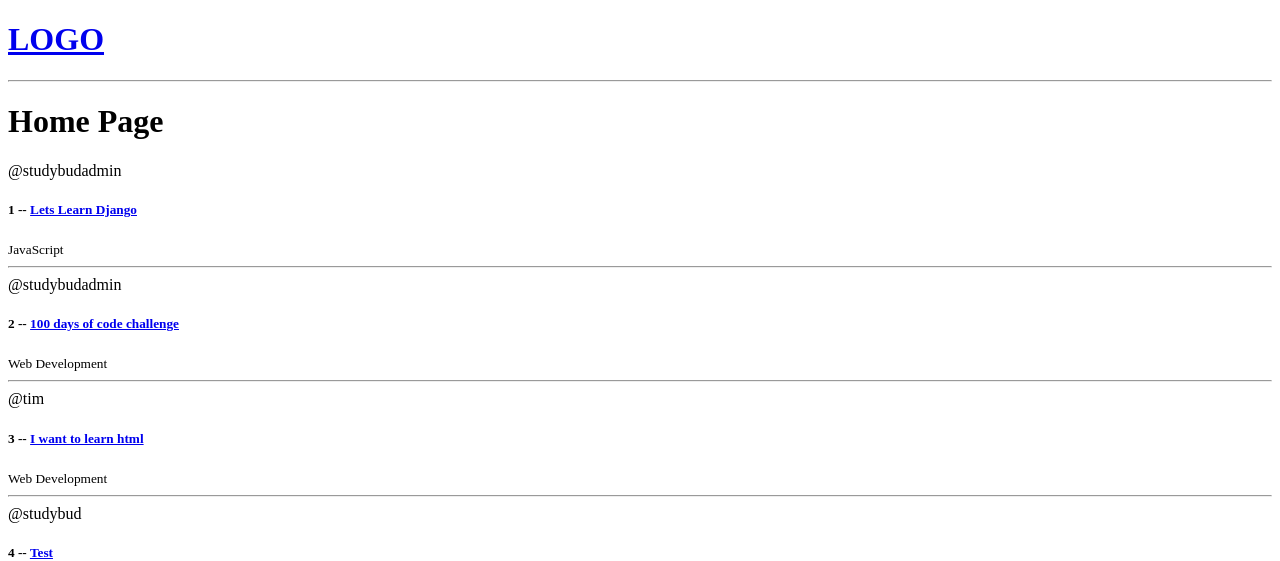
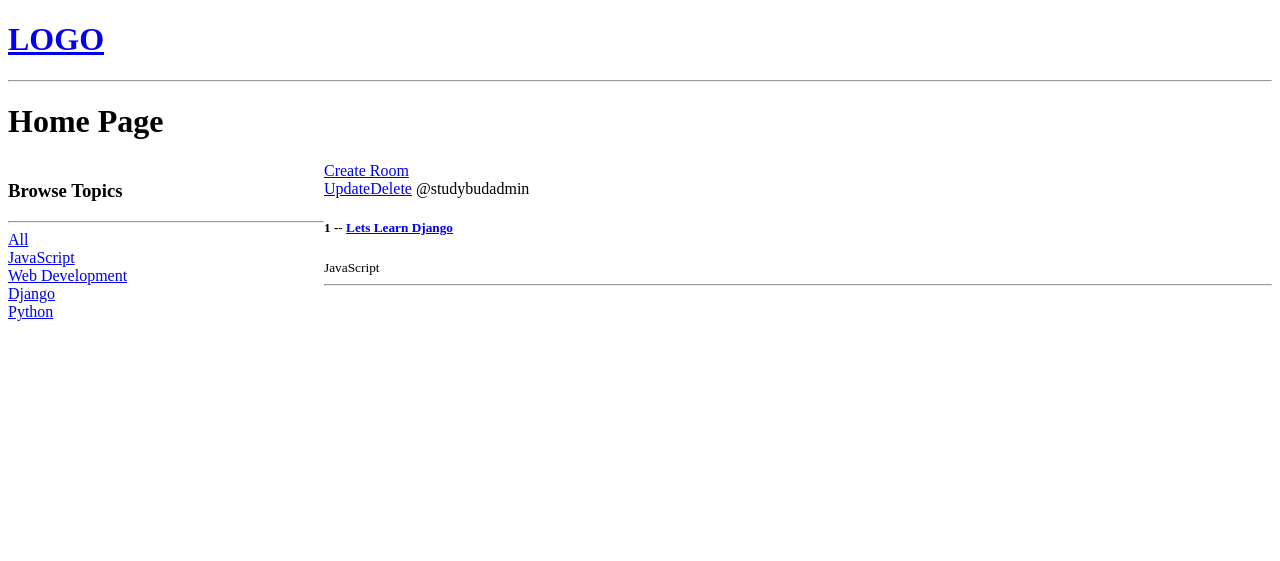
Before and after one commit to BrivaHamisi/Studybud, a Django app: a page that uses base/templates/base/home.html in a window 1280 px wide. Shown: the top 561 px of the page. Run offline with Django 5.2, Linux system fonts and the light colour scheme; data comes from the database, SQL or seed files in the repository; both versions use the stored data as it was after the commit.

Commit message:
UPDATE: Filter Update

```diff
--- a/base/models.py
+++ b/base/models.py
@@ -17,6 +17,9 @@ class Room(models.Model):
     updated = models.DateTimeField(auto_now=True)
     created = models.DateTimeField(auto_now_add=True)
 
+    class Meta:
+        ordering = ['-updated','-created']
+
     def __str__(self):
         return self.name
 
--- a/base/templates/base/home.html
+++ b/base/templates/base/home.html
@@ -1,11 +1,38 @@
 {% extends "base/main.html" %}
 
 {% block content %}
+
+    <style>
+    .home-container{
+        display: grid;
+        grid-template-columns: 1fr 3fr;
+    }
+    </style>
+
+
 <h1>Home Page</h1>
+    <div class="home-container">
     <div>
+        <h3>Browse Topics</h3>
+        <hr>
+            <div>
+                 <a href="{% url 'home' %}}">All</a>
+            </div>
+        {% for topic in topics %}
+            <div>
+                 <a href="{% url 'home' %}?q={{ topic.name }}">{{ topic.name }}</a>
+            </div>
+
+        {% endfor %}
+
+    </div>
+
+    <div>
+        <a href="create-room">Create Room</a>
     <div>
         {% for room in rooms %}
             <div>
+            <a href="{% url 'update-room' room.id %}">Update</a><a href="{% url 'delete-room' room.id %}">Delete</a>
             <span>@{{ room.host.username }}</span>
             <h5>{{ room.id }} -- <a href="{% url 'room' room.id %}">{{ room.name }}</a></h5>
             <small>{{ room.topic.name }}</small>
@@ -13,5 +40,8 @@
             </div>
         {% endfor %}
     </div>
+
+    </div>
+
     </div>
 {% endblock content %}
--- a/base/urls.py
+++ b/base/urls.py
@@ -4,4 +4,7 @@ from . import views
 urlpatterns = [
     path('', views.home, name='home'),
     path('room/<str:pk>/', views.room, name='room'),
+    path('create-room/', views.createRoom, name='create-room'),
+    path('update-room/<str:pk>', views.updateRoom, name='update-room'),
+    path('delete-room/<str:pk>', views.deleteRoom, name='delete-room'),
 ]
--- a/base/views.py
+++ b/base/views.py
@@ -1,5 +1,8 @@
-from django.shortcuts import render
-from . models import Room
+from lib2to3.fixes.fix_input import context
+
+from django.shortcuts import render, redirect
+from . models import Room, Topic
+from .forms import RoomForm
 
 # rooms = [
 #     {'id': 1, 'name': 'Lets learn Python'},
@@ -8,11 +11,49 @@ from . models import Room
 #     {'id': 4, 'name': 'Graphics design with Adobe Suites'},
 # ]
 def home(request):
-    rooms = Room.objects.all()
-    context = {'rooms': rooms}
+    q = request.GET.get('q')
+    rooms = Room.objects.filter(topic__name=q)
+
+    topics = Topic.objects.all()
+
+    context = {'rooms': rooms, 'topics': topics}
     return render(request, 'base/home.html', context)
 
 def room(request, pk):
     room = Room.objects.get(id=pk)
     context = {'room': room}
     return render(request, 'base/room.html', context)
+
+def createRoom(request):
+    form = RoomForm()
+    if request.method == 'POST':
+        print(request.POST)
+        form = RoomForm(request.POST)
+        if form.is_valid():
+            form.save()
+            return redirect('home')
+
+    context={ 'form': form}
+    return render(request, 'base/room_form.html', context)
+
+def updateRoom(request, pk):
+    room = Room.objects.get(id=pk)
+    form = RoomForm(instance=room)
+
+    if request.method == 'POST':
+        form = RoomForm(request.POST, instance=room)
+        if form.is_valid():
+            form.save()
+            return redirect('home')
+
+
+    context = {'form': form}
+    return render(request, 'base/room_form.html', context)
+
+
+def deleteRoom(request, pk):
+    room = Room.objects.get(id=pk)
+    if request.method == 'POST':
+        room.delete()
+        return redirect('home')
+    return render(request, 'base/delete.html', {'obj': room})
```
Also changed, not shown: base/forms.py (added, +7 -0 lines), base/templates/base/delete.html (added, +11 -0 lines), base/templates/base/room_form.html (+14 -0 lines), db.sqlite3.
